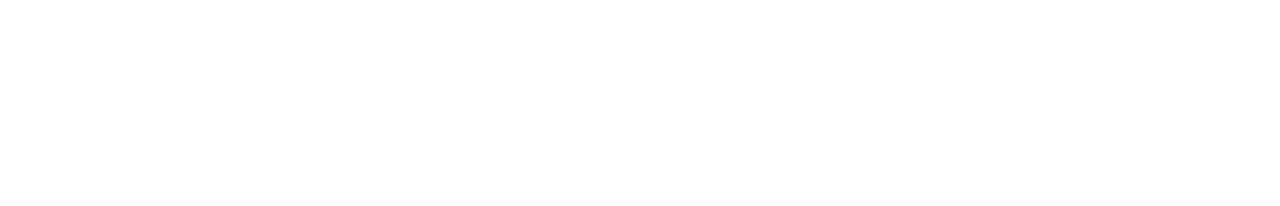
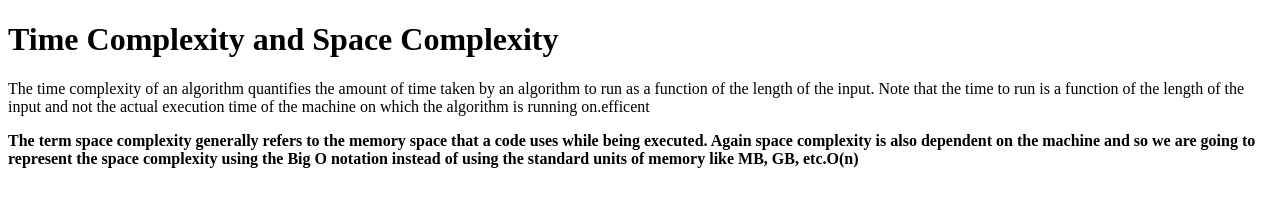
Before and after one commit to acciojob/time-and-space-complexity-Pradhyum24, a website: page main.html in a window 1280 px wide. Drawn offline with Linux system fonts and the light colour scheme.

Commit message:
created a submission

```diff
--- a/main.html
+++ b/main.html
@@ -7,8 +7,10 @@
 </head>
 
 <body>
-	<!-- the entire body must be written by student -->
-    <script type="text/javascript" src="./script.js">
+	<h1>Time Complexity and Space Complexity</h1>
+	<p> The time complexity of an algorithm quantifies the amount of time taken by an algorithm to run as a function of the length of the input. Note that the time to run is a function of the length of the input and not the actual execution time of the machine on which the algorithm is running on.efficent</p>
+	<p><b>The term space complexity generally refers to the memory space that a code uses while being executed. Again space complexity is also dependent on the machine and so we are going to represent the space complexity using the Big O notation instead of using the standard units of memory like MB, GB, etc.O(n)</b></p>
+	<script type="text/javascript" src="./script.js">
 </script>
 
 </body>
```
